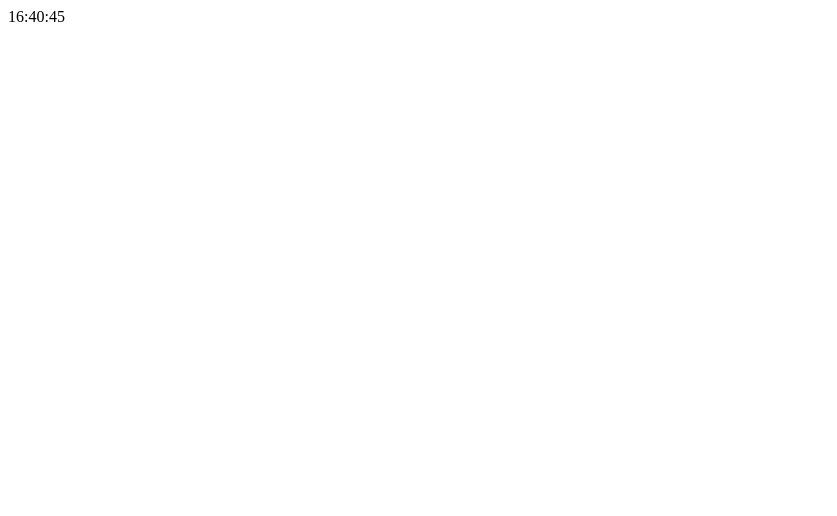
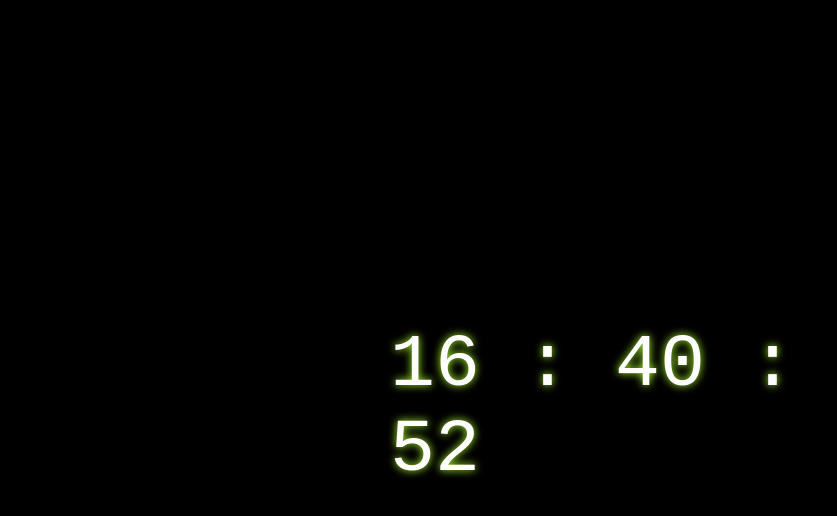
Before and after one commit to ladyArray/vue-clock, a Vue app: page / in a window 1280 px wide. Shown: the top 516 px of the page, without its empty margins (0-837 px from the left). Built offline with nearby package versions, Linux system fonts and the light colour scheme.

Commit message:
finishing app

```diff
--- a/src/App.vue
+++ b/src/App.vue
@@ -11,17 +11,21 @@ components: {
 </script>
 
 <template>
-
-<VueClock>
-
-</VueClock>
-
-
-
+  <div class="container">
+    <VueClock/>
+  </div>
 
 </template>
 
 <style>
-
+body{
+    background-color: black;
+}
+.container {
+  display:flex;
+  height: 100vh;
+  justify-content: center;
+  align-items: center;
+}
 
 </style>
--- a/src/components/VueClock.vue
+++ b/src/components/VueClock.vue
@@ -1,27 +1,55 @@
-
 <script>
 export default
 {name: "VueClock",
 data (){
   return{
-    hours: new Date().getHours(),
-    minutes: new Date().getMinutes(),
-    seconds: new Date().getSeconds()
+    hours: '--',
+    minutes: '--',
+    seconds: '--'
   }
 },
 
+  mounted(){
+    setInterval(()=> this.updateClock(), 1000)
+  },
+  methods: {
+    addLoadingZeros(num, totalLength){
+      return String(num).padStart(totalLength, '0');
+    },
+    updateClock(){
+      let date = new Date();
+      this.hours = this.addLoadingZeros(date.getHours(), 2);
+      this.minutes = this.addLoadingZeros(date.getMinutes(), 2);
+      this.seconds = this.addLoadingZeros(date.getSeconds(), 2);
+
+    }
+  }
 }
 </script>
 
 <template>
-<div>
-  <span class="hours">{{hours}}:</span>
-  <span class="minutes">{{minutes}}:</span>
-  <span class="seconds">{{seconds}}</span>
+<div class="container">
+  <div class="clock">
+  <p>{{hours}} : {{minutes}} : {{seconds}}</p>
+  </div>
 </div>
 
 </template>
 
 <style>
 
+
+.container{
+  display: flex;
+  color: white;
+}
+
+.clock{
+  font-family: 'Orbitron', monospace;
+  font-size: 75px;
+  width: 500px;
+  display: inline-block;
+  text-shadow: 0px 0px 8px greenyellow;
+}
+
 </style>
```
